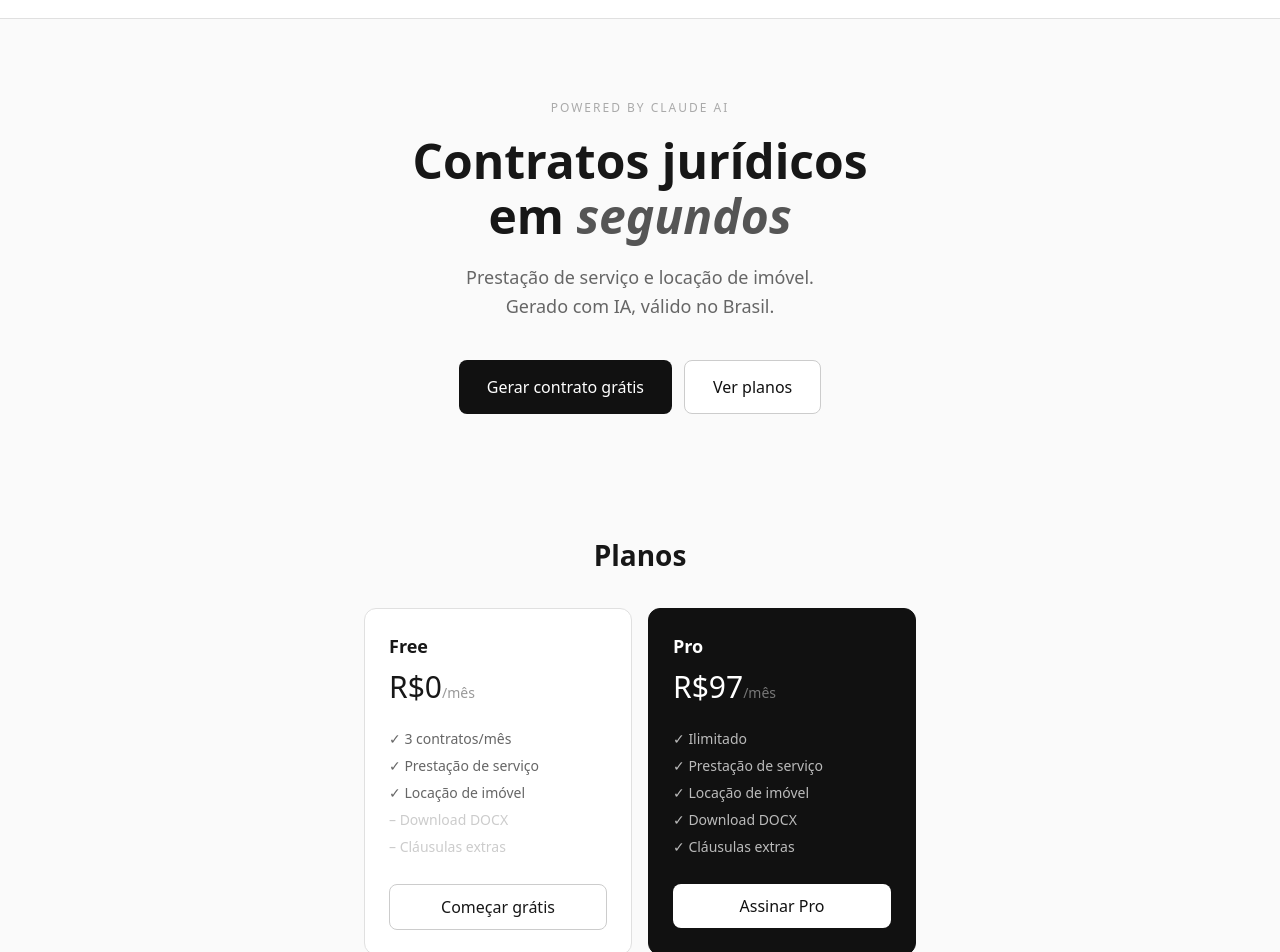
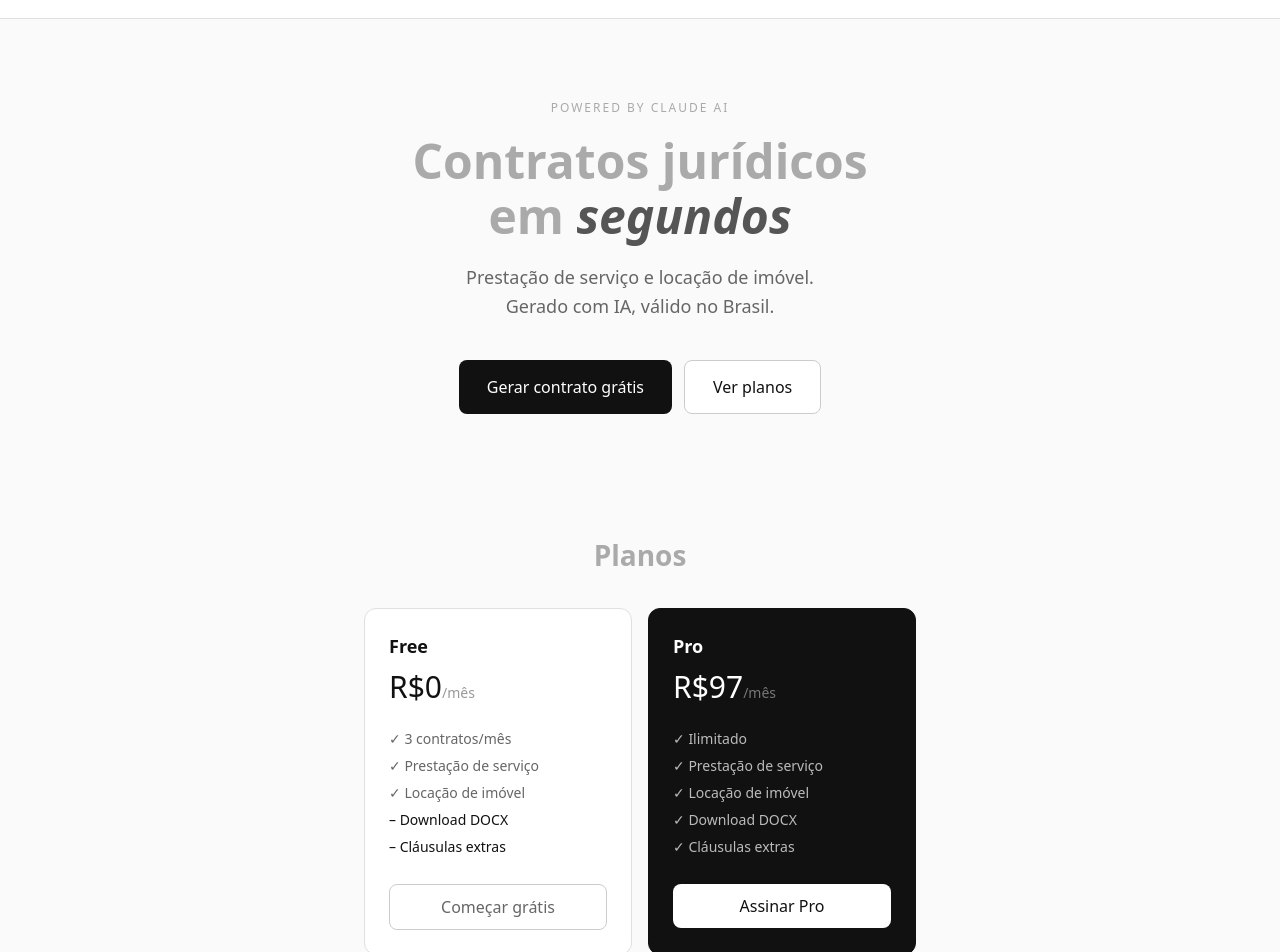
Before and after one commit to LucasM1710/contratofacil, a Next.js app: page / in a window 1280 px wide. Shown: the part 80-1032 px from the top of the page. Built offline with nearby package versions, Linux system fonts and the light colour scheme.

Commit message:
modificando layout

```diff
--- a/src/app/page.tsx
+++ b/src/app/page.tsx
@@ -29,7 +29,7 @@ export default function Home() {
       {/* Hero */}
       <section style={{ maxWidth: 680, margin: '0 auto', padding: '80px 24px', textAlign: 'center' }}>
         <p style={{ fontSize: 12, letterSpacing: 2, textTransform: 'uppercase', color: '#AAA', marginBottom: 16 }}>Powered by Claude AI</p>
-        <h1 style={{ fontSize: 48, fontWeight: 700, lineHeight: 1.15, marginBottom: 20 }}>
+        <h1 style={{ fontSize: 48, fontWeight: 700, lineHeight: 1.15, marginBottom: 20, color: '#AAA' }}>
           Contratos jurídicos<br />em <em style={{ color: '#555', fontStyle: 'italic' }}>segundos</em>
         </h1>
         <p style={{ fontSize: 18, color: '#666', marginBottom: 40, lineHeight: 1.6 }}>
@@ -51,21 +51,21 @@ export default function Home() {
 
       {/* Planos */}
       <section id="planos" style={{ maxWidth: 600, margin: '0 auto', padding: '40px 24px 80px' }}>
-        <h2 style={{ textAlign: 'center', fontSize: 28, fontWeight: 600, marginBottom: 32 }}>Planos</h2>
+        <h2 style={{ textAlign: 'center', fontSize: 28, fontWeight: 600, marginBottom: 32, color: '#AAA' }}>Planos</h2>
         <div style={{ display: 'grid', gridTemplateColumns: '1fr 1fr', gap: 16 }}>
           {/* Free */}
           <div style={{ background: '#fff', border: '1.5px solid #E0E0E0', borderRadius: 12, padding: 24 }}>
-            <div style={{ fontSize: 18, fontWeight: 600, marginBottom: 4 }}>Free</div>
-            <div style={{ fontSize: 30, fontWeight: 500, marginBottom: 16 }}>R$0<span style={{ fontSize: 14, color: '#999' }}>/mês</span></div>
+            <div style={{ fontSize: 18, fontWeight: 600, marginBottom: 4, color: '#111' }}>Free</div>
+            <div style={{ fontSize: 30, fontWeight: 500, marginBottom: 16, color: '#111' }}>R$0<span style={{ fontSize: 14, color: '#999' }}>/mês</span></div>
             <ul style={{ listStyle: 'none', padding: 0, marginBottom: 24, color: '#666', fontSize: 14 }}>
               {['3 contratos/mês', 'Prestação de serviço', 'Locação de imóvel'].map(f => (
                 <li key={f} style={{ padding: '3px 0' }}>✓ {f}</li>
               ))}
               {['Download DOCX', 'Cláusulas extras'].map(f => (
-                <li key={f} style={{ padding: '3px 0', color: '#CCC' }}>– {f}</li>
+                <li key={f} style={{ padding: '3px 0', color: '#111' }}>– {f}</li>
               ))}
             </ul>
-            <button onClick={() => router.push('/dashboard')} style={{ width: '100%', background: '#fff', border: '1.5px solid #CCC', padding: '10px 0', borderRadius: 8, cursor: 'pointer', fontWeight: 500 }}>
+            <button onClick={() => router.push('/dashboard')} style={{ width: '100%', background: '#fff', border: '1.5px solid #CCC', padding: '10px 0', borderRadius: 8, cursor: 'pointer', fontWeight: 500, color: '#666' }}>
               Começar grátis
             </button>
           </div>
```
